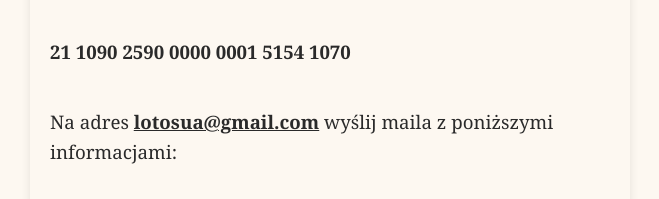
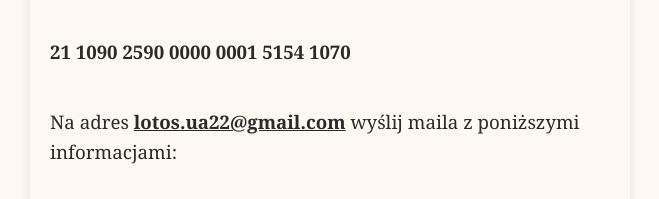
Before and after one commit to LotosUa/LotosUa, a website: page vouchery.html in a window 1280 px wide. Shown: the part 2279-2478 px from the top of the page, without its empty margins (310-969 px from the left). Drawn offline with Linux system fonts and the light colour scheme.

Commit message:
Update vouchery.html

```diff
--- a/vouchery.html
+++ b/vouchery.html
@@ -427,7 +427,7 @@
       <p>Dokonaj przelewu na poniższy nr konta:</p>
       <p><strong>Maiia Poberezhna LOTOS UA</strong></p>
       <p><strong>21 1090 2590 0000 0001 5154 1070</strong></p>
-      <p>Na adres <a href="mailto:lotos.ua22@gmail.com">lotosua@gmail.com</a> wyślij maila z poniższymi informacjami:
+      <p>Na adres <a href="mailto:lotos.ua22@gmail.com">lotos.ua22@gmail.com</a> wyślij maila z poniższymi informacjami:
       </p>
       <ul style="margin-left: 20px; line-height: 1.6;">
         <li>imię i nazwisko osoby, która ma otrzymać voucher (jeśli ma być dla konkretnej osoby)</li>
```
